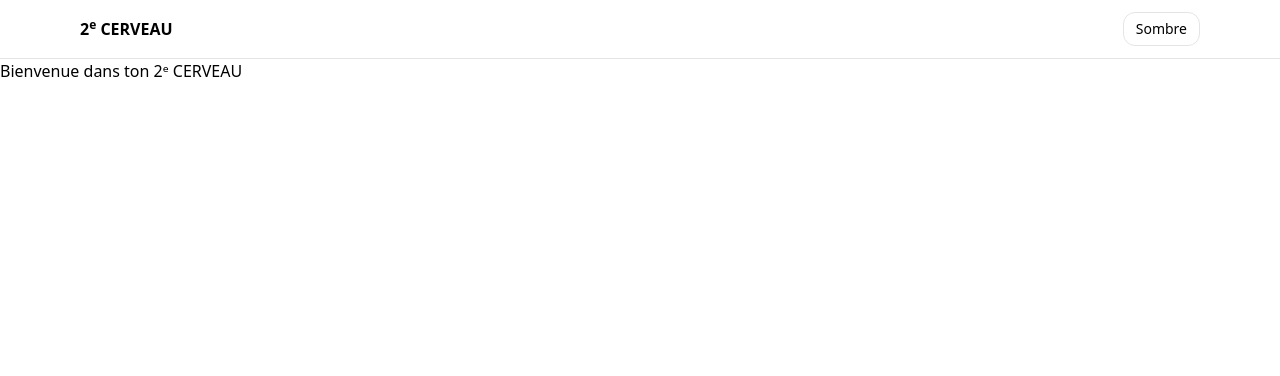
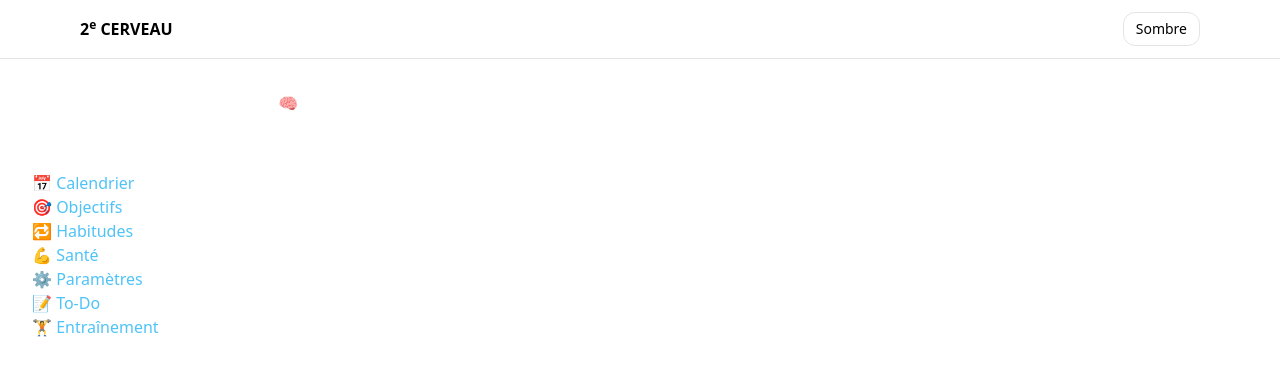
Before and after one commit to PaPyNoVa-84/Routine-Dashboard, a React (Vite) app: page / in a window 1280 px wide. Shown: the top 376 px of the page. Built offline with nearby package versions, Linux system fonts and the light colour scheme.

Commit message:
Update Home.jsx

```diff
--- a/src/pages/Home.jsx
+++ b/src/pages/Home.jsx
@@ -1,9 +1,26 @@
-import React from 'react';
+import React from "react";
+import { Link } from "react-router-dom";
 
 export default function Home() {
   return (
-    <div>
-      <h1>Bienvenue dans ton 2ᵉ CERVEAU</h1>
+    <div style={{ padding: "2rem", color: "#fff" }}>
+      <h1>Bienvenue dans ton 2ᵉ CERVEAU 🧠</h1>
+      <p>
+        Ici, tu peux accéder à toutes tes sections : objectifs, santé,
+        entraînements, etc.
+      </p>
+
+      <nav style={{ marginTop: "2rem" }}>
+        <ul style={{ listStyle: "none", padding: 0 }}>
+          <li><Link to="/calendar" style={{ color: "#4fc3f7" }}>📅 Calendrier</Link></li>
+          <li><Link to="/goals" style={{ color: "#4fc3f7" }}>🎯 Objectifs</Link></li>
+          <li><Link to="/habits" style={{ color: "#4fc3f7" }}>🔁 Habitudes</Link></li>
+          <li><Link to="/health" style={{ color: "#4fc3f7" }}>💪 Santé</Link></li>
+          <li><Link to="/settings" style={{ color: "#4fc3f7" }}>⚙️ Paramètres</Link></li>
+          <li><Link to="/todo" style={{ color: "#4fc3f7" }}>📝 To-Do</Link></li>
+          <li><Link to="/training" style={{ color: "#4fc3f7" }}>🏋️ Entraînement</Link></li>
+        </ul>
+      </nav>
     </div>
   );
 }
```
